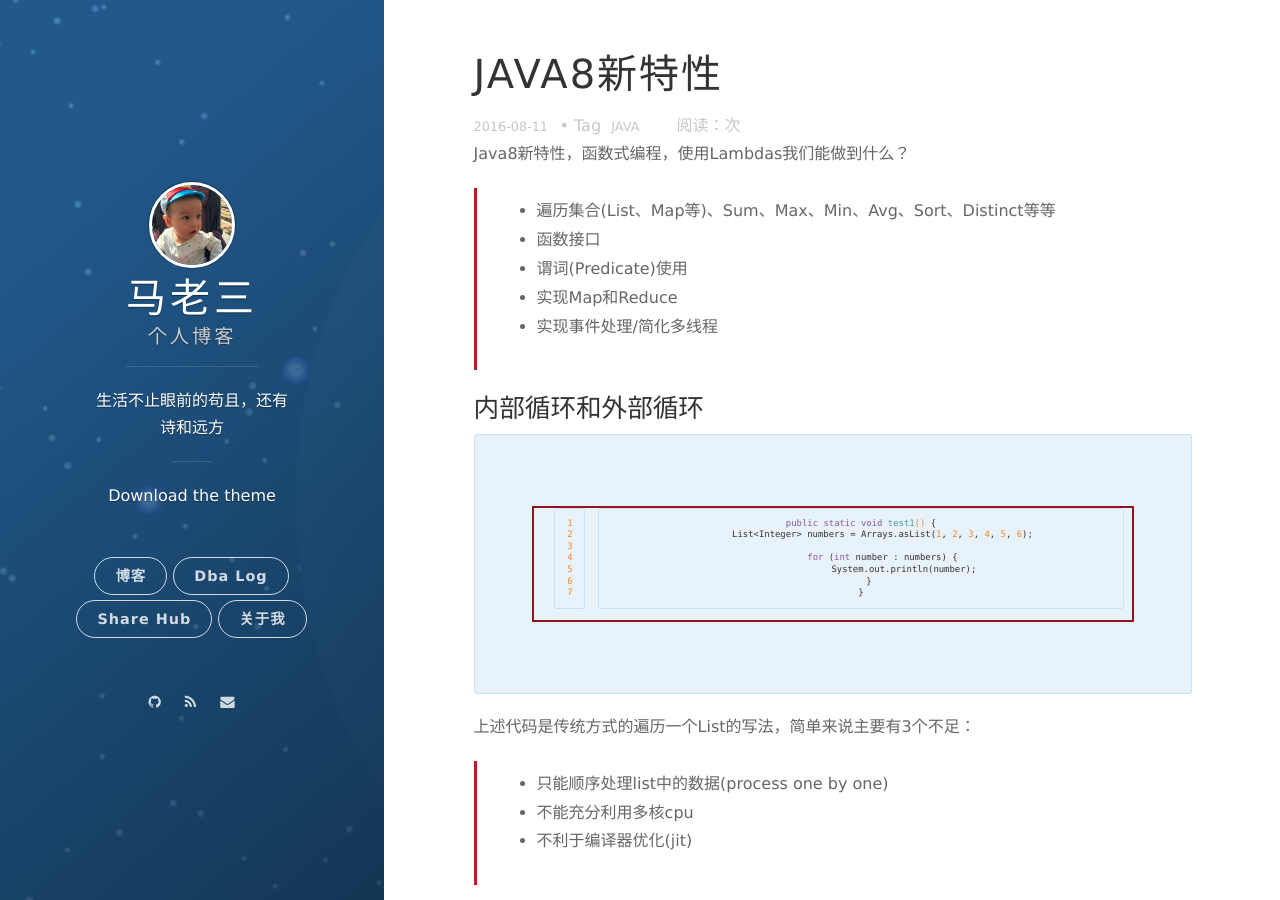
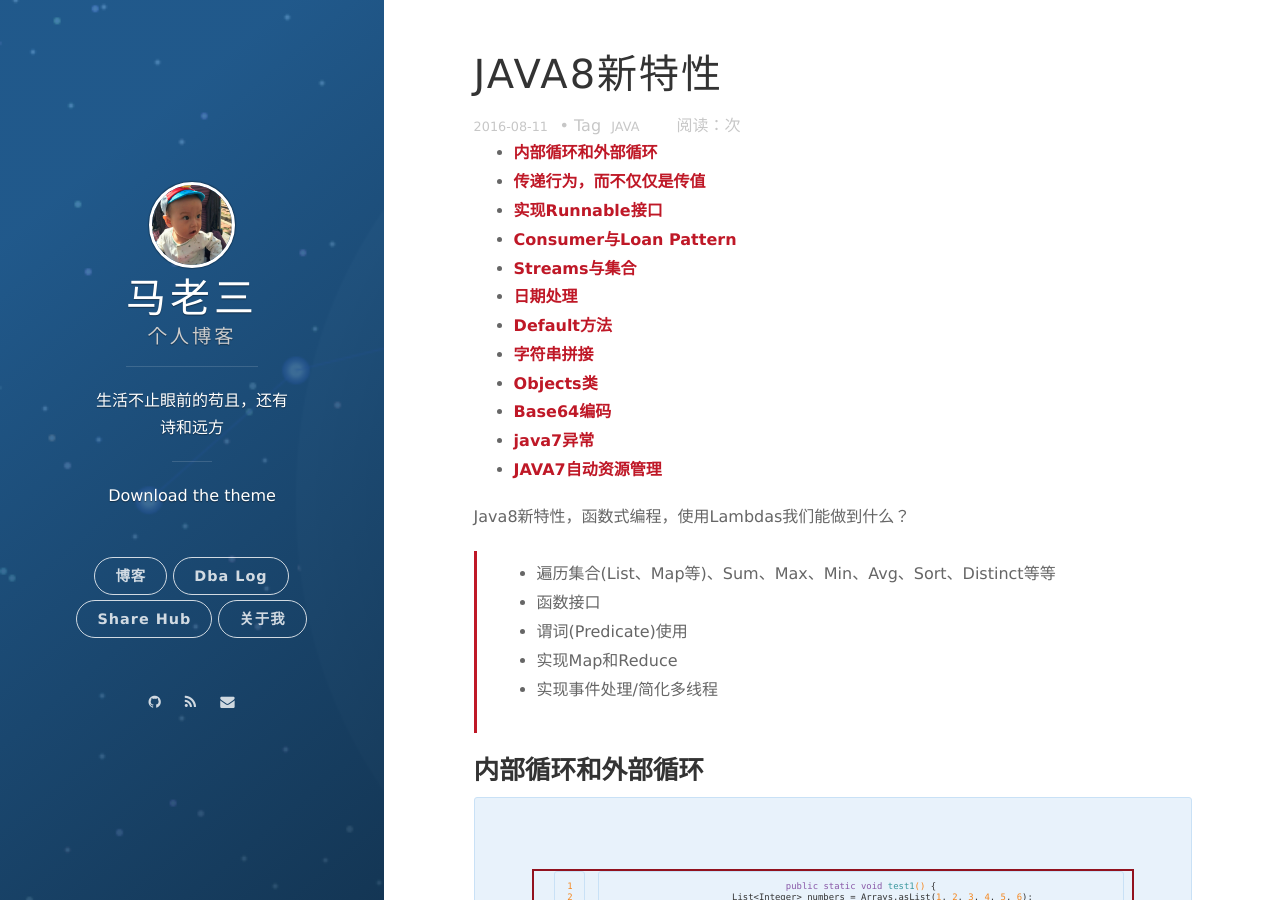
Before and after one commit to matieli/matieli.github.io, a Jekyll site: the page built from _posts/2016-08-11-JAVA8-new-feature.markdown, in a window 1280 px wide and 900 px high. Built offline with Jekyll 4.4.1, drawn with Linux system fonts in a browser that asks for light colours; nearby versions of some CDN libraries; comment, search, counter and statistics services are not loaded; some of the changed text lies outside the part shown.

Commit message:
目录
目录

````diff
--- a/_posts/2016-08-11-JAVA8-new-feature.markdown
+++ b/_posts/2016-08-11-JAVA8-new-feature.markdown
@@ -5,6 +5,8 @@ date: 2016-08-11 15:32:24.000000000 +09:00
 tag: JAVA
 ---
 
+* TOC
+{:toc}
 
 Java8新特性，函数式编程，使用Lambdas我们能做到什么？
 
@@ -14,7 +16,7 @@ Java8新特性，函数式编程，使用Lambdas我们能做到什么？
 >- 实现Map和Reduce
 >- 实现事件处理/简化多线程
 
-### 内部循环和外部循环
+### **内部循环和外部循环**
 ``` java
 public static void test1() {
 	List<Integer> numbers = Arrays.asList(1, 2, 3, 4, 5, 6);
@@ -57,7 +59,7 @@ public static void test3(){
 >- 有利于JIT编译器对代码进行优化
 >- 代码看起来更简洁，完全交给编译器内部循环
 
-### 传递行为，而不仅仅是传值
+### **传递行为，而不仅仅是传值**
 
 ```
 //sumAll算法很简单，完成的是将List中所有元素相加。
@@ -207,7 +209,7 @@ Runnable race2 = () -> System.out.println("race2,Hello lambda !");
 race2.run();
 ```
 
-### Consumer与Loan Pattern
+### **Consumer与Loan Pattern**
 
 ```
 class Resource {
@@ -269,7 +271,7 @@ class ResourceJava8 {
 ResourceJava8.withResource(resourceJava8 -> resourceJava8.operate());
 ```
 
-### Streams与集合
+### **Streams与集合**
 Stream是对集合的包装,通常和lambda一起使用。 使用lambdas可以支持许多操作,如 map, filter, limit, sorted, count, min, max, sum, collect 等等。 同样,Stream使用懒运算,他们并不会真正地读取所有数据,遇到像getFirst() 这样的方法就会结束链式语法，通过下面一系列例子介绍：
 比如我有个Person类，就是一个简单的pojo:
 
@@ -406,7 +408,7 @@ List<Integer> distinct = numbers1.stream().distinct().collect(Collectors.toList(
 System.out.println(distinct);
 ```
 
-### 日期处理
+### **日期处理**
 Java8新增了LocalDate和LocalTime接口，为什么要搞一套全新的处理日期和时间的API？因为旧的java.util.Date实在是太难用了。
 
 >- java.util.Date月份从0开始，一月是0，十二月是11，变态吧！java.time.LocalDate月份和星期都改成了enum，就不可能再用错了。
@@ -512,7 +514,7 @@ public class Test1 {
 }
 ```
 
-### Default 方法
+### **Default方法**
 
 ```
 public class Test1 {
@@ -537,7 +539,7 @@ interface Formula {
 }
 ```
 
-### 字符串拼接
+### **字符串拼接**
 
 ```
 String joined = String.join("/", "usr","local","bin");
@@ -548,7 +550,7 @@ String ids = String.join(", ", ZoneId.getAvailableZoneIds());
 System.out.println(ids);
 ```
 
-### Objects 类
+### **Objects类**
 
 ```
 String aa = null;
@@ -575,7 +577,7 @@ System.out.println(str);
 System.out.println(new String(decoder.decode(str),StandardCharsets.UTF_8));
 ```
 
-### java 7新的捕获异常的类，以上异常的父类
+### **java7异常**
 
 ```
 try {
@@ -593,7 +595,7 @@ try {
 }
 ```
 
-### JAVA 7 自动资源管理
+### **JAVA7自动资源管理**
 
 之前写法
 
````
Also changed, not shown: other parts of _posts/2016-08-11-JAVA8-new-feature.markdown (+2 -2 lines), _posts/2016-08-11-Windows Jekyll建站步骤.markdown (+63 -2 lines), _posts/2016-08-11-markdown-simple-grammar.markdown (+12 -9 lines).
